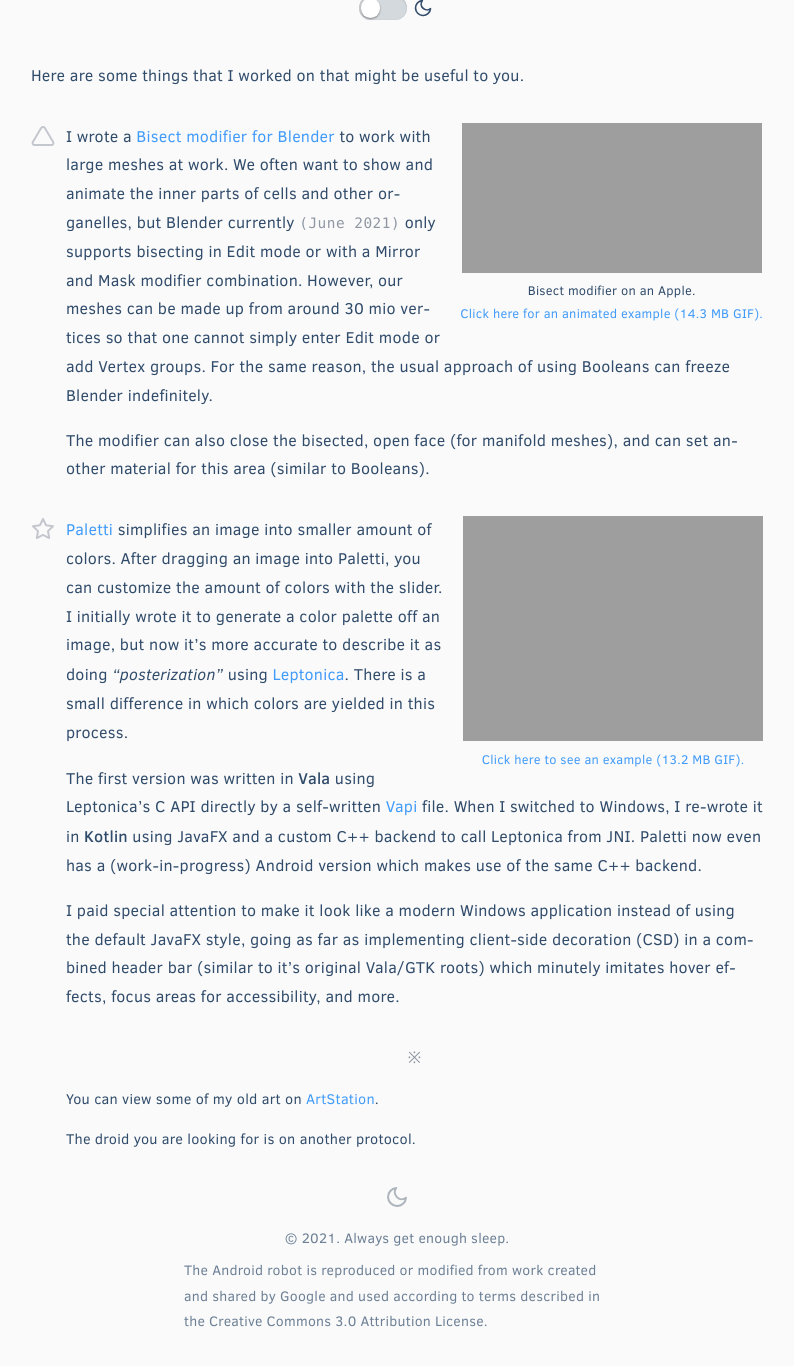
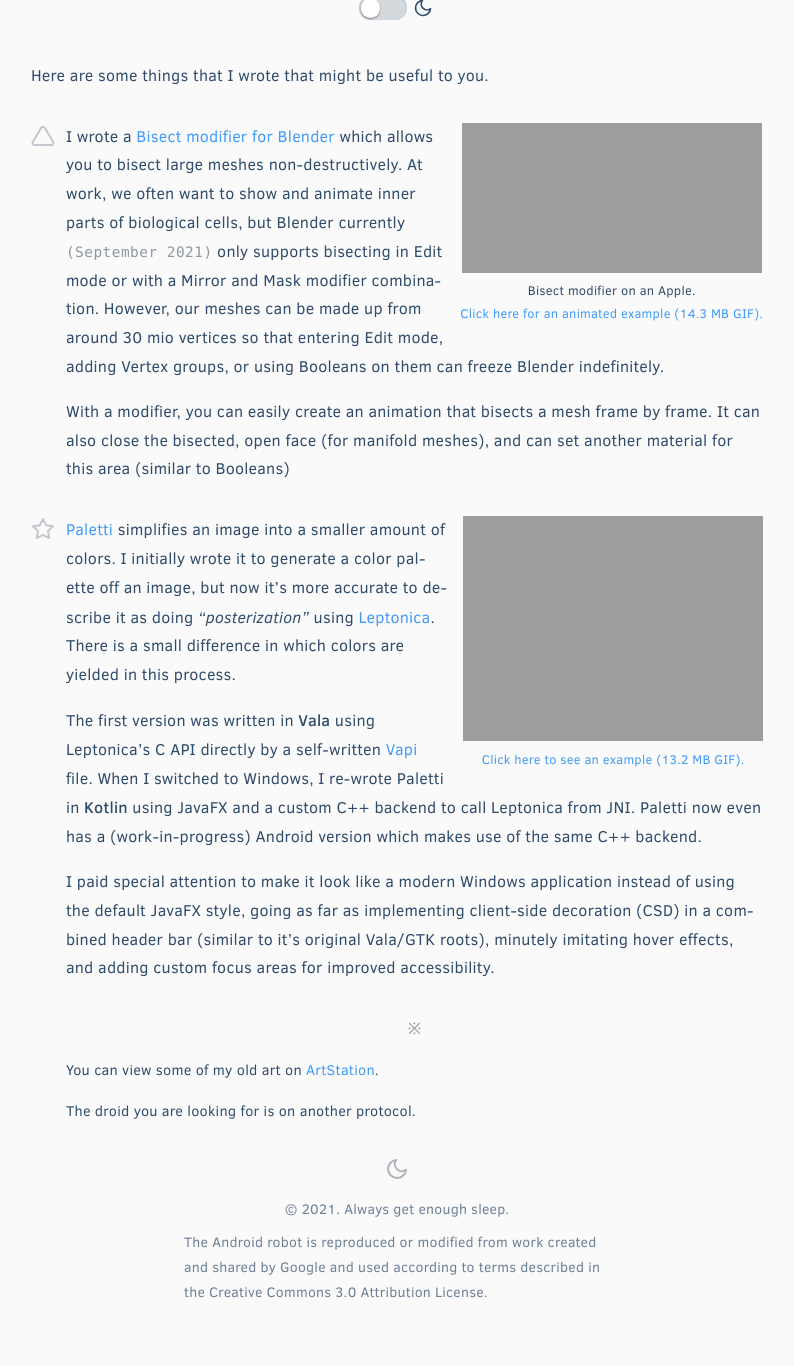
Before and after one commit to Eroica/eroica.github.io, a Jekyll site: the page built from index.html, in a window 1280 px wide, cut to the strip 298-1682 px from the top of the page. Shown: the top 1366 px of the strip, without its empty margins (243-1037 px from the left). Built offline with Jekyll 4.4.1, drawn with Linux system fonts in a browser that asks for light colours.

Commit message:
Update text content

```diff
--- a/_config.yml
+++ b/_config.yml
@@ -8,7 +8,7 @@
 # Site settings
 title: GROUNDCTRL
 # description: > # this means to ignore newlines until "baseurl:"
-description: Hi there, I write software and do some graphics-related work.
+description: Hello, I write software and work on design-related projects.
 baseurl: "" # the subpath of your site, e.g. /blog
 url: "https://groundctrl.earth" # the base hostname & protocol for your site
 author: Eroica
--- a/index.html
+++ b/index.html
@@ -4,7 +4,7 @@
 ---
 
 <header class="container -medium">
-	<p>Here are some things that I worked on that might be useful to you.</p>
+	<p>Here are some things that I wrote that might be useful to you.</p>
 </header>
 
 <section class="plan colored-links Cf" data-vbox>
@@ -15,9 +15,9 @@
 		<figcaption id="BisectGifCaption" hx-swap-oob="true">Bisect modifier on an Apple.<br><span class="a" hx-get="{{ 'blender/bisect-modifier-gif.html' | relative_url }}">Click here for an animated example (14.3&nbsp;MB GIF).</span></figcaption>
 	</figure>
 
-	<p>I wrote a <a href="https://developer.blender.org/D8954">Bisect modifier for Blender</a> to work with large meshes at work. We often want to show and animate the inner parts of cells and other organelles, but Blender currently <time class="text--pale" datetime="2021-06-26">(June 2021)</time> only supports bisecting in Edit mode or with a Mirror and Mask modifier combination. However, our meshes can be made up from around 30&nbsp;mio vertices so that one cannot simply enter Edit mode or add Vertex groups. For the same reason, the usual approach of using Booleans can freeze Blender indefinitely.</p>
+	<p>I wrote a <a href="https://developer.blender.org/D8954">Bisect modifier for Blender</a> which allows you to bisect large meshes non-destructively. At work, we often want to show and animate inner parts of biological cells, but Blender currently <time class="text--pale" datetime="2021-09-03">(September 2021)</time> only supports bisecting in Edit mode or with a Mirror and Mask modifier combination. However, our meshes can be made up from around 30&nbsp;mio vertices so that entering Edit mode, adding Vertex groups, or using Booleans on them can freeze Blender indefinitely.</p>
 
-	<p>The modifier can also close the bisected, open face (for manifold meshes), and can set another material for this area (similar to Booleans).</p>
+	<p>With a modifier, you can easily create an animation that bisects a mesh frame by frame. It can also close the bisected, open face (for manifold meshes), and can set another material for this area (similar to Booleans)</p>
 </section>
 
 <section class="plan colored-links Cf" data-vbox>
@@ -28,11 +28,11 @@
 		<figcaption id="PalettiGifCaption" hx-swap-oob="true"><span class="a" hx-get="{{ 'paletti/paletti-gif.html' | relative_url }}">Click here to see an example (13.2&nbsp;MB GIF).</span></figcaption>
 	</figure>
 
-	<p><a href="https://paletti.app">Paletti</a> simplifies an image into smaller amount of colors. After dragging an image into Paletti, you can customize the amount of colors with the slider. I initially wrote it to generate a color palette off an image, but now it’s more accurate to describe it as doing <em>“posterization”</em> using <a href="http://leptonica.org">Leptonica</a>. There is a small difference in which colors are yielded in this process.</p>
+	<p><a href="https://paletti.app">Paletti</a> simplifies an image into a smaller amount of colors. I initially wrote it to generate a color palette off an image, but now it’s more accurate to describe it as doing <em>“posterization”</em> using <a href="http://leptonica.org">Leptonica</a>. There is a small difference in which colors are yielded in this process.</p>
 
-	<p>The first version was written in <strong>Vala</strong> using Leptonica’s C API directly by a self-written <a href="https://github.com/Eroica/Paletti/blob/master/gtk/vapi/lept.vapi">Vapi</a> file. When I switched to Windows, I re-wrote it in <strong>Kotlin</strong> using JavaFX and a custom C++ backend to call Leptonica from JNI. Paletti now even has a (work-in-progress) Android version which makes use of the same C++ backend.</p>
+	<p>The first version was written in <strong>Vala</strong> using Leptonica’s C API directly by a self-written <a href="https://github.com/Eroica/Paletti/blob/master/gtk/vapi/lept.vapi">Vapi</a> file. When I switched to Windows, I re-wrote Paletti in <strong>Kotlin</strong> using JavaFX and a custom C++ backend to call Leptonica from JNI. Paletti now even has a (work-in-progress) Android version which makes use of the same C++ backend.</p>
 
-	<p>I paid special attention to make it look like a modern Windows application instead of using the default JavaFX style, going as far as implementing client-side decoration (CSD) in a combined header bar (similar to it’s original Vala/GTK roots) which minutely imitates hover effects, focus areas for accessibility, and more.</p>
+	<p>I paid special attention to make it look like a modern Windows application instead of using the default JavaFX style, going as far as implementing client-side decoration (CSD) in a combined header bar (similar to it’s original Vala/GTK roots), minutely imitating hover effects, and adding custom focus areas for improved accessibility.</p>
 </section>
 
 <section class="plan colored-links" data-vbox>
```
